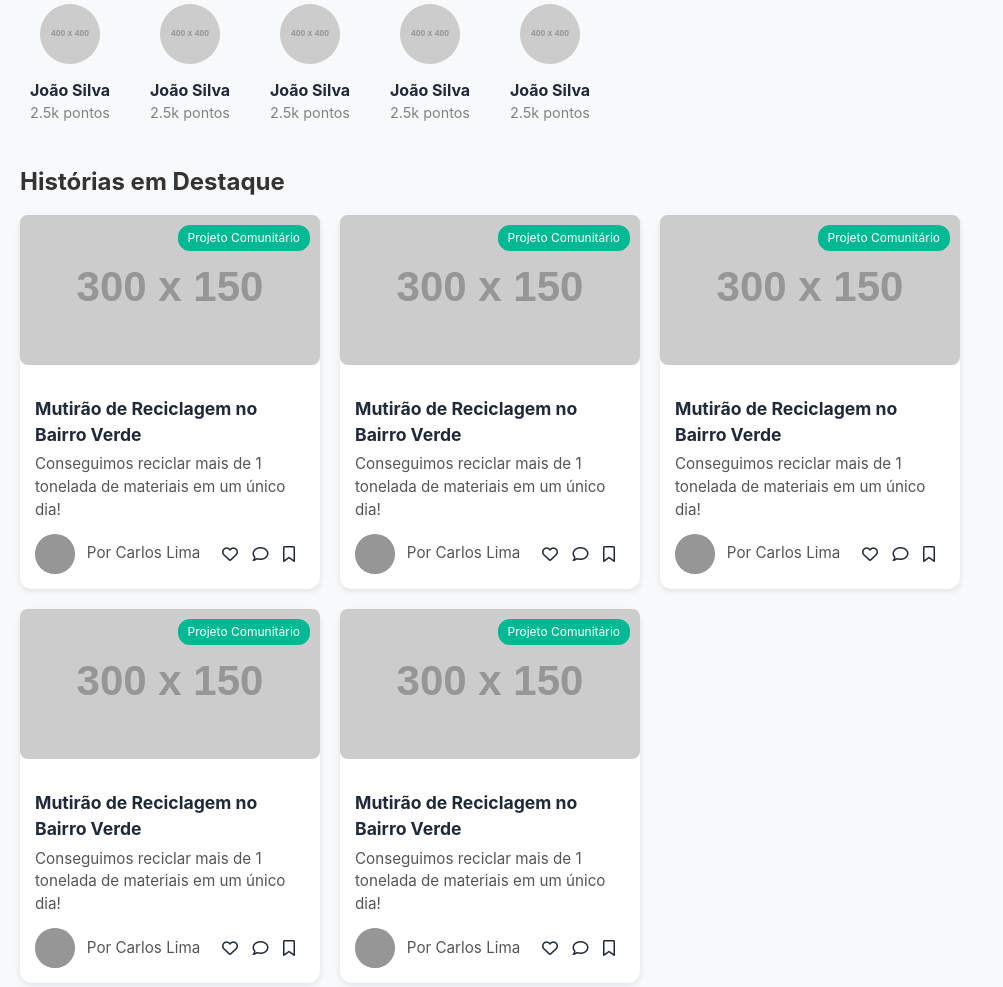
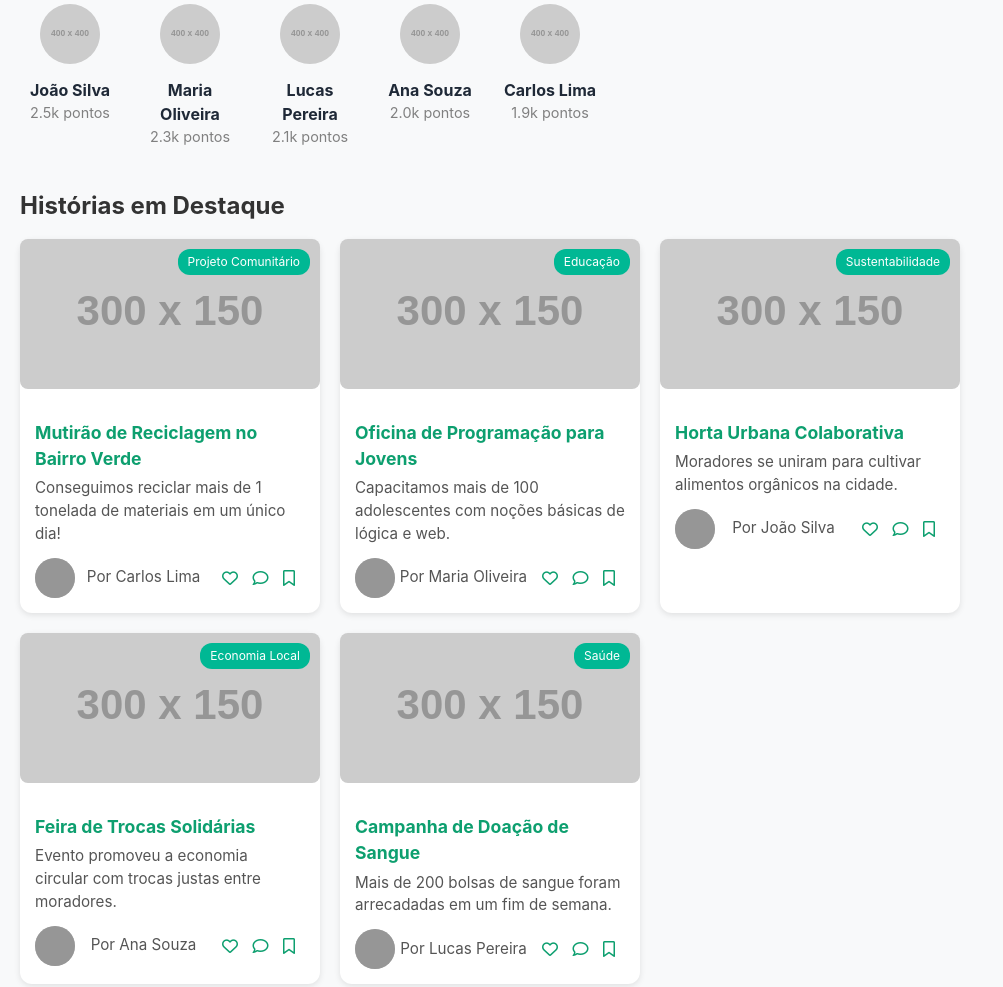
Before and after one commit to samuelfigueired/Deploy-EcoColeta, a website: page EcoColetaPrograma/ecoColeta-Presentation/src/pages/comunidade.html in a window 1280 px wide. Shown: the part 215-1202 px from the top of the page, without its empty margins (0-1003 px from the left). Drawn offline with Linux system fonts and the light colour scheme; placeholder pictures from the web are drawn by us.

Commit message:
Comunidade Atualizada

```diff
--- a/EcoColetaPrograma/ecoColeta-Presentation/src/css/comunidade.css
+++ b/EcoColetaPrograma/ecoColeta-Presentation/src/css/comunidade.css
@@ -148,11 +148,18 @@
 
     /* Scroll horizontal nos top contribuintes */
     .contribuintes-container {
-      overflow-x: auto;
       display: flex;
       flex-wrap: nowrap;
       gap: 16px;
       padding-bottom: 10px;
+      overflow-x: auto;
+      scroll-snap-type: x mandatory;
+      -webkit-overflow-scrolling: touch;
+      scrollbar-width: none;
+    }
+
+    .contribuintes-container::-webkit-scrollbar {
+      display: none;
     }
 
     .contribuinte {
--- /dev/null
+++ b/EcoColetaPrograma/ecoColeta-Presentation/src/js/comunidade.js
@@ -0,0 +1,113 @@
+document.addEventListener("DOMContentLoaded", () => {
+  const containerContribuintes = document.querySelector(".contribuintes-container");
+  const containerHistorias = document.querySelector(".historias-container");
+
+  const topContribuintes = [
+    {
+        nome: "João Silva",
+        pontos: "2.5k",
+        foto: "https://placehold.co/400"
+    },
+    {
+        nome: "Maria Oliveira",
+        pontos: "2.3k",
+        foto: "https://placehold.co/400"
+    },
+    {
+        nome: "Lucas Pereira",
+        pontos: "2.1k",
+        foto: "https://placehold.co/400"
+    },
+    {
+        nome: "Ana Souza",
+        pontos: "2.0k",
+        foto: "https://placehold.co/400"
+
+    },
+    {
+        nome: "Carlos Lima",
+        pontos: "1.9k",
+        foto: "https://placehold.co/400"
+
+    },
+  ];
+
+  const comunidades = [
+    {
+      titulo: "Mutirão de Reciclagem no Bairro Verde",
+      descricao: "Conseguimos reciclar mais de 1 tonelada de materiais em um único dia!",
+      autor: "Carlos Lima",
+      tag: "Projeto Comunitário",
+      imagemProjeto: "https://placehold.co/300x150",
+      fotoAutor: "https://placehold.co/1"
+    },
+    {
+      titulo: "Oficina de Programação para Jovens",
+      descricao: "Capacitamos mais de 100 adolescentes com noções básicas de lógica e web.",
+      autor: "Maria Oliveira",
+      tag: "Educação",
+      imagemProjeto: "https://placehold.co/300x150",
+      fotoAutor: "https://placehold.co/1"
+    },
+    {
+      titulo: "Horta Urbana Colaborativa",
+      descricao: "Moradores se uniram para cultivar alimentos orgânicos na cidade.",
+      autor: "João Silva",
+      tag: "Sustentabilidade",
+      imagemProjeto: "https://placehold.co/300x150",
+      fotoAutor: "https://placehold.co/1"
+    },
+    {
+      titulo: "Feira de Trocas Solidárias",
+      descricao: "Evento promoveu a economia circular com trocas justas entre moradores.",
+      autor: "Ana Souza",
+      tag: "Economia Local",
+      imagemProjeto: "https://placehold.co/300x150",
+      fotoAutor: "https://placehold.co/1"
+    },
+    {
+      titulo: "Campanha de Doação de Sangue",
+      descricao: "Mais de 200 bolsas de sangue foram arrecadadas em um fim de semana.",
+      autor: "Lucas Pereira",
+      tag: "Saúde",
+      imagemProjeto: "https://placehold.co/300x150",
+      fotoAutor: "https://placehold.co/1"
+    },
+  ];
+
+  // Popula Top Contribuintes
+  containerContribuintes.innerHTML = "";
+  topContribuintes.forEach((c, index) => {
+    containerContribuintes.innerHTML += `
+      <div class="contribuinte">
+        <img src="${c.foto}" alt="Foto de ${c.nome}">
+        <p class="nome-contribuinte">${c.nome}</p>
+        <p class="pontos-contribuinte">${c.pontos} pontos</p>
+      </div>
+    `;
+  });
+
+  // Popula Histórias em Destaque
+  containerHistorias.innerHTML = "";
+  comunidades.forEach((h, index) => {
+    containerHistorias.innerHTML += `
+      <a href="detalhe-historia.html?id=${index}" class="historia-card">
+        <img src="${h.imagemProjeto}" alt="Imagem do projeto"/>
+        <div class="historia-card-content">
+          <span class="tag">${h.tag}</span>
+          <h3>${h.titulo}</h3>
+          <p>${h.descricao}</p>
+          <div class="autor">
+            <img src="${h.fotoAutor}" alt="Foto de ${h.autor}">
+            <p>Por ${h.autor}</p>
+            <div class="icones">
+              <i class="fa-regular fa-heart"></i>
+              <i class="fa-regular fa-comment"></i>
+              <i class="fa-regular fa-bookmark"></i>
+            </div>
+          </div>
+        </div>
+      </a>
+    `;
+  });
+});
--- a/EcoColetaPrograma/ecoColeta-Presentation/src/pages/comunidade.html
+++ b/EcoColetaPrograma/ecoColeta-Presentation/src/pages/comunidade.html
@@ -18,124 +18,16 @@
 
   <h2>Top Contribuintes</h2>
   <div class="contribuintes-container">
-    <div class="contribuinte">
-      <img src="https://placehold.co/400" alt="Foto de João Silva">
-      <p class="nome-contribuinte">João Silva</p>
-      <p class="pontos-contribuinte">2.5k pontos</p>
-    </div>
-    <div class="contribuinte">
-        <img src="https://placehold.co/400" alt="Foto de João Silva">
-        <p class="nome-contribuinte">João Silva</p>
-        <p class="pontos-contribuinte">2.5k pontos</p>
-      </div>
-      <div class="contribuinte">
-        <img src="https://placehold.co/400" alt="Foto de João Silva">
-        <p class="nome-contribuinte">João Silva</p>
-        <p class="pontos-contribuinte">2.5k pontos</p>
-      </div>
-      <div class="contribuinte">
-        <img src="https://placehold.co/400" alt="Foto de João Silva">
-        <p class="nome-contribuinte">João Silva</p>
-        <p class="pontos-contribuinte">2.5k pontos</p>
-      </div>
-      <div class="contribuinte">
-        <img src="https://placehold.co/400" alt="Foto de João Silva">
-        <p class="nome-contribuinte">João Silva</p>
-        <p class="pontos-contribuinte">2.5k pontos</p>
-      </div>
+
   </div>
 
   <h2>Histórias em Destaque</h2>
   <div class="historias-container">
-    <div class="historia-card">
-      <img src="https://placehold.co/300x150" alt="Imagem do projeto"/>
-      <div class="historia-card-content">
-      <span class="tag">Projeto Comunitário</span>
-      <h3>Mutirão de Reciclagem no Bairro Verde</h3>
-      <p>Conseguimos reciclar mais de 1 tonelada de materiais em um único dia!</p>
-      <div class="autor">
-        <img src="https://placehold.co/1" alt="">
-        <p>Por Carlos Lima</p>
-        <div class="icones">
-          <i class="fa-regular fa-heart"></i>
-          <i class="fa-regular fa-comment"></i>
-          <i class="fa-regular fa-bookmark"></i>
-        </div>
-      </div>
-    </div>
-    </div>
-    <div class="historia-card">
-        <img src="https://placehold.co/300x150" alt="Imagem do projeto"/>
-        <div class="historia-card-content">
-        <span class="tag">Projeto Comunitário</span>
-        <h3>Mutirão de Reciclagem no Bairro Verde</h3>
-        <p>Conseguimos reciclar mais de 1 tonelada de materiais em um único dia!</p>
-        <div class="autor">
-          <img src="https://placehold.co/1" alt="">
-          <p>Por Carlos Lima</p>
-          <div class="icones">
-            <i class="fa-regular fa-heart"></i>
-            <i class="fa-regular fa-comment"></i>
-            <i class="fa-regular fa-bookmark"></i>
-          </div>
-        </div>
-      </div>
-      </div>
-      <div class="historia-card">
-        <img src="https://placehold.co/300x150" alt="Imagem do projeto"/>
-        <div class="historia-card-content">
-        <span class="tag">Projeto Comunitário</span>
-        <h3>Mutirão de Reciclagem no Bairro Verde</h3>
-        <p>Conseguimos reciclar mais de 1 tonelada de materiais em um único dia!</p>
-        <div class="autor">
-          <img src="https://placehold.co/1" alt="">
-          <p>Por Carlos Lima</p>
-          <div class="icones">
-            <i class="fa-regular fa-heart"></i>
-            <i class="fa-regular fa-comment"></i>
-            <i class="fa-regular fa-bookmark"></i>
-          </div>
-        </div>
-      </div>
-      </div>
-      <div class="historia-card">
-        <img src="https://placehold.co/300x150" alt="Imagem do projeto"/>
-        <div class="historia-card-content">
-        <span class="tag">Projeto Comunitário</span>
-        <h3>Mutirão de Reciclagem no Bairro Verde</h3>
-        <p>Conseguimos reciclar mais de 1 tonelada de materiais em um único dia!</p>
-        <div class="autor">
-          <img src="https://placehold.co/1" alt="">
-          <p>Por Carlos Lima</p>
-          <div class="icones">
-            <i class="fa-regular fa-heart"></i>
-            <i class="fa-regular fa-comment"></i>
-            <i class="fa-regular fa-bookmark"></i>
-          </div>
-        </div>
-      </div>
-      </div>
-      <div class="historia-card">
-        <img src="https://placehold.co/300x150" alt="Imagem do projeto"/>
-        <div class="historia-card-content">
-        <span class="tag">Projeto Comunitário</span>
-        <h3>Mutirão de Reciclagem no Bairro Verde</h3>
-        <p>Conseguimos reciclar mais de 1 tonelada de materiais em um único dia!</p>
-        <div class="autor">
-          <img src="https://placehold.co/1" alt="">
-          <p>Por Carlos Lima</p>
-          <div class="icones">
-            <i class="fa-regular fa-heart"></i>
-            <i class="fa-regular fa-comment"></i>
-            <i class="fa-regular fa-bookmark"></i>
-          </div>
-        </div>
-      </div>
-      </div>
   </div>
 </main>
+
     <script src="../js/navFooter.js"></script>
-
+    <script src="../js/comunidade.js"></script>
 
 </body>
 </html>
```
Also changed, not shown: EcoColetaPrograma/ecoColeta-Presentation/src/pages/detalhe-historia.html (added, +11 -0 lines).
